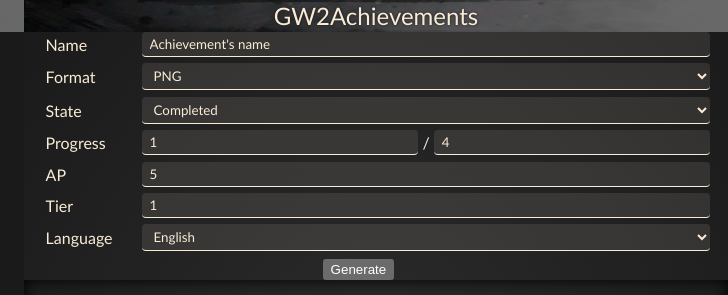
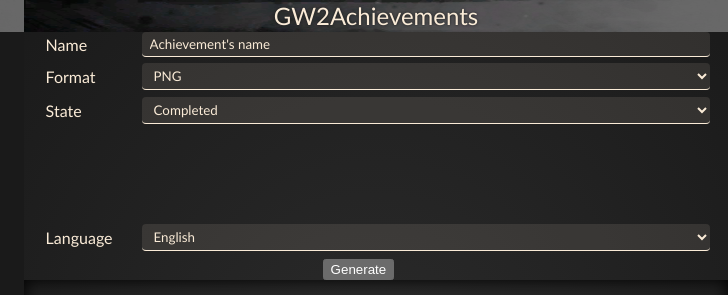
Before and after one commit to gw2ocs/gw2achievements, a website: page index.html in a window 1280 px wide. Shown: the top 295 px of the page, 552-1280 px from the left. Drawn offline with Linux system fonts and the light colour scheme.

Commit message:
fix(form): init form visibility

```diff
--- a/index.html
+++ b/index.html
@@ -360,6 +360,7 @@
 					fields[i].style.visibility = visible ? 'visible' : 'hidden';
 				}
 			});
+			[...optionForm.elements].forEach(el => el.dispatchEvent(new Event('change', { 'bubbles': true })));
 
 			// save
 			saveButton.addEventListener('click', (e) => {
```
